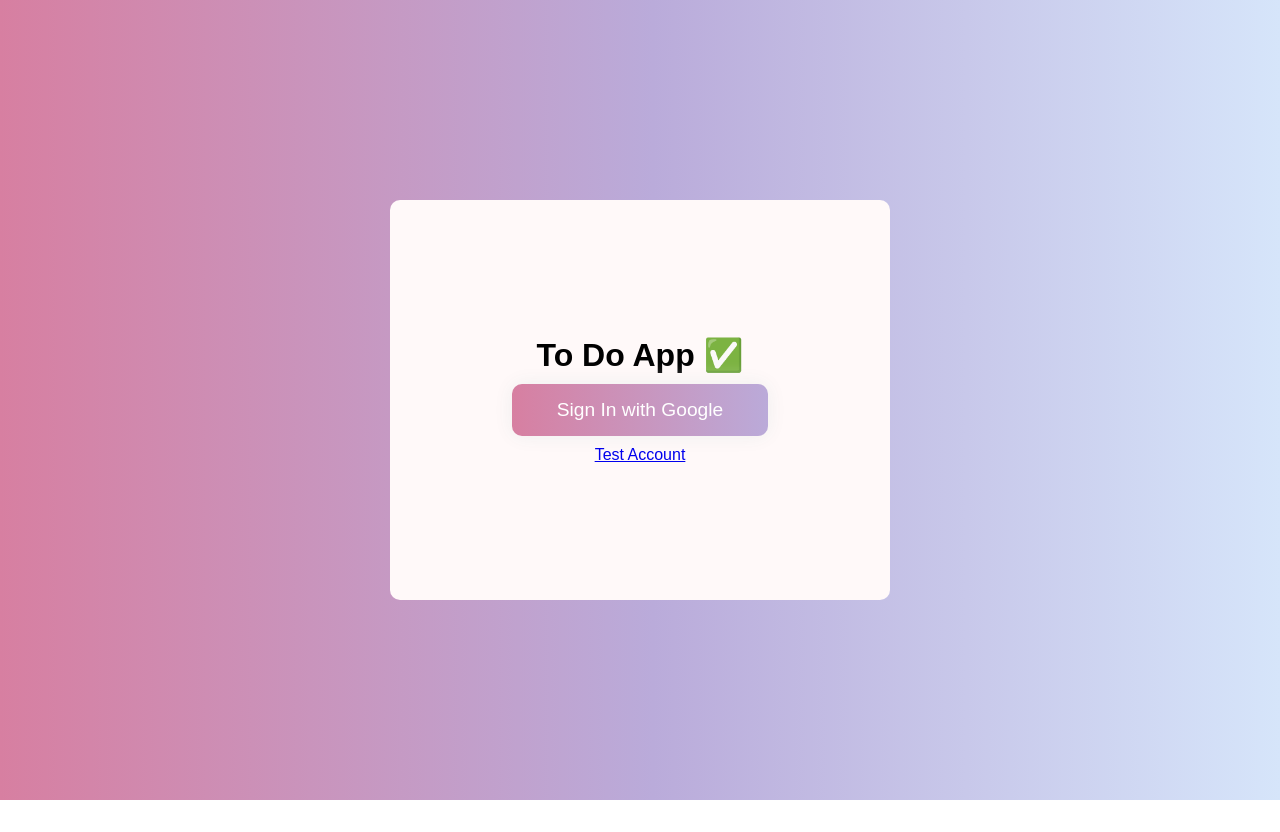
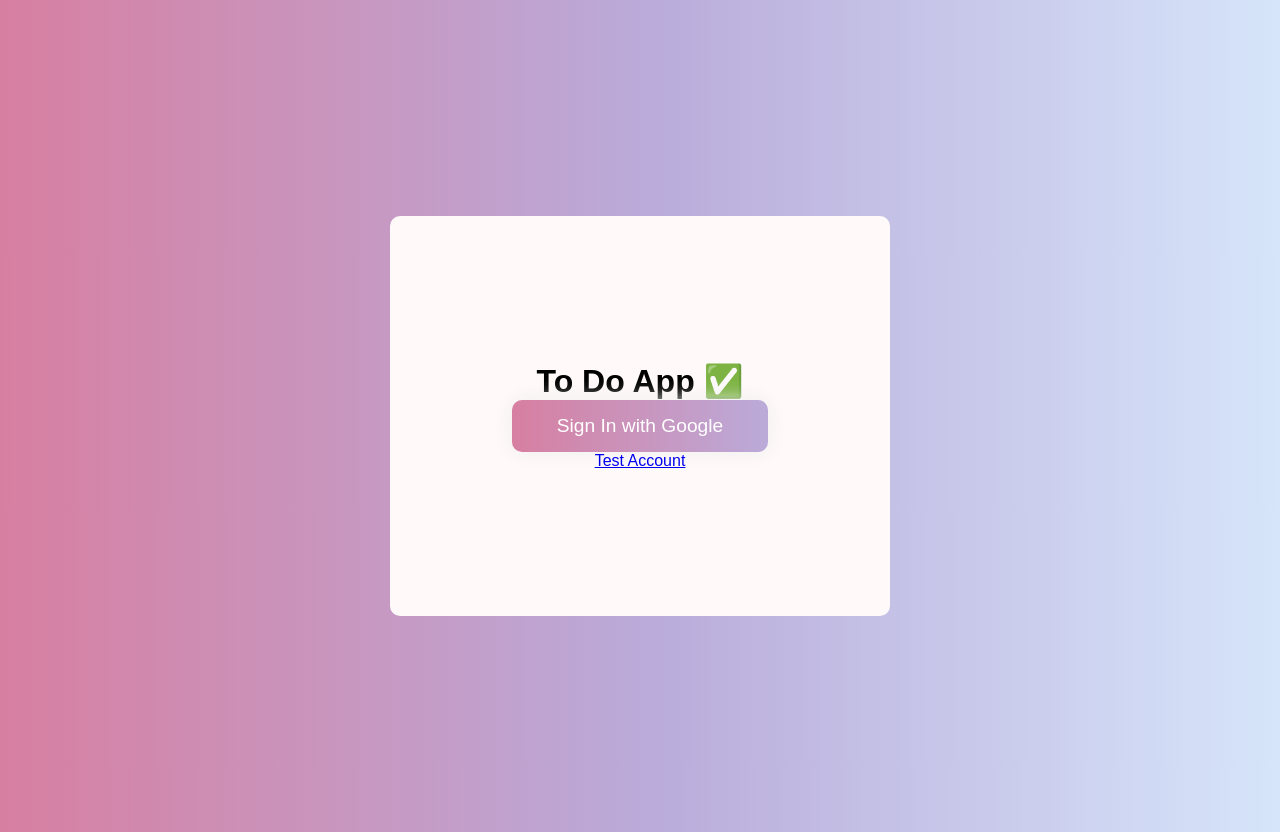
Before and after one commit to ViktorSnaer/to-do-CRUD-app, a React (Create React App) app: page / in a window 1280 px wide. Before the commit the page ends 800 px from the top, so only its background shows below. Built offline with nearby package versions, Linux system fonts and the light colour scheme; no server answers.

Commit message:
ui work for main page

```diff
--- a/src/App.module.css
+++ b/src/App.module.css
@@ -1,5 +1,4 @@
 .App {
-  height: 100vh;
   background-image: linear-gradient(
     to right,
     #d77fa1 0%,
--- a/src/App.tsx
+++ b/src/App.tsx
@@ -6,7 +6,7 @@
 
 const AppComponent = styled.div`
   margin: auto;
-  padding: 0;
+  padding: 1rem;
   height: 100vh;
   background-color: #3e2c41;
 `;
--- a/src/Auth.tsx
+++ b/src/Auth.tsx
@@ -15,9 +15,8 @@
 
 const PageContainer = styled.div`
   height: 100%;
-  max-width: 1000px;
-  min-width: 500px;
-  width: 30%;
+  max-width: 500px;
+  width: 95%;
   margin: auto;
   display: flex;
   align-items: center;
--- a/src/MainPage.tsx
+++ b/src/MainPage.tsx
@@ -64,8 +64,11 @@
 
   const MainPage = styled.div`
     max-width: 1000px;
-    margin: 0 auto;
-    padding: 0;
+    min-height: 80vh;
+    margin: auto;
+    padding: 2rem;
+    background-color: #fff9f9;
+    border-radius: 10px;
   `;
 
   const Title = styled.h1`
@@ -75,14 +78,14 @@
 
   return (
     <MainPage>
-      <Button text={"sign out"} onClick={() => signOutHandler()} />
-      <Title>To-do list app</Title>
+      <Title>To Do App ✅</Title>
       <NewTask onAddTask={addTaskHandler} />
       <ToDoList
         items={tasks}
         onDeleteTask={taskDeleteHandler}
         onUpdateHandler={taskUpdateHandler}
       />
+      <Button text={"sign out"} onClick={() => signOutHandler()} />
     </MainPage>
   );
 }
--- a/src/components/NewTask.tsx
+++ b/src/components/NewTask.tsx
@@ -1,5 +1,6 @@
 import React, { useState } from "react";
 import styled from "styled-components";
+import Button from "./shared/Button";
 
 type NewTaskProps = {
   onAddTask: (taskText: string, priority: string) => void;
@@ -14,6 +15,7 @@
   border: none;
   border-bottom: 1px solid black;
   margin: 1rem 0;
+  background-color: transparent;
   font-size: 1.4rem;
   &:focus {
     outline: none;
@@ -25,14 +27,7 @@
   font-size: 1.2rem;
   border-radius: 5px;
   height: 2rem;
-`;
-
-const SubmitButton = styled.button`
-  background-color: #f5eedc;
-  height: 2rem;
-  font-size: 1.2rem;
-  border-radius: 5px;
-  margin: 1rem 0;
+  background-color: transparent;
 `;
 
 const NewTask: React.FC<NewTaskProps> = ({ onAddTask }) => {
@@ -72,7 +67,7 @@
           <option value={"2"}>Medium</option>
           <option value={"1"}>Low</option>
         </DropDown>
-        <SubmitButton type="submit">ADD TASK</SubmitButton>
+        <Button text={"ADD NEW TASK"} onClick={() => ""} />
       </TaskContainer>
     </form>
   );
--- a/src/components/ToDoList.tsx
+++ b/src/components/ToDoList.tsx
@@ -61,11 +61,11 @@
       {sortedItems.map((item) => {
         let setPriorityColor = "";
         if (item.priority === "3") {
-          setPriorityColor = "#445942";
+          setPriorityColor = "#d77fa1";
         } else if (item.priority === "2") {
-          setPriorityColor = "#809370";
+          setPriorityColor = "#baabda";
         } else {
-          setPriorityColor = "#c3d3b2";
+          setPriorityColor = "#d6e5fa";
         }
         return (
           <TaskContainer
--- a/src/components/shared/Button.module.css
+++ b/src/components/shared/Button.module.css
@@ -7,7 +7,6 @@
   );
 }
 .button {
-  margin: 10px;
   padding: 15px 45px;
   text-align: center;
   font-size: 1.2rem;
--- a/src/index.css
+++ b/src/index.css
@@ -2,6 +2,7 @@
   font-family: sans-serif;
   margin: 0;
   padding: 0;
+  box-sizing: border-box;
 }
 
 body {
```
